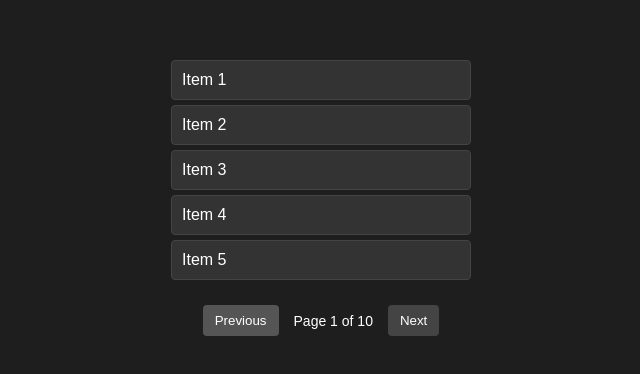
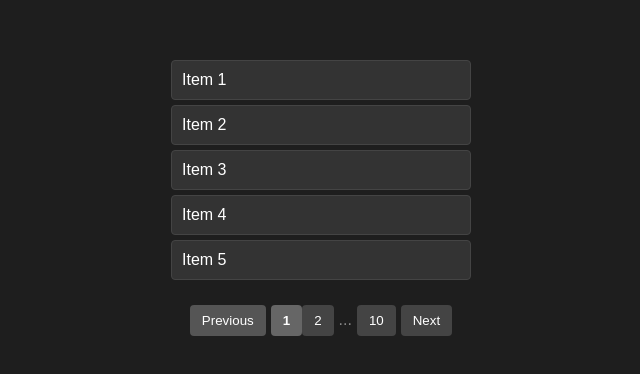
Before and after one commit to Prakritig01/Pagination, a plain HTML site: page index.html in a window 1280 px wide. Shown: the part 202-576 px from the top of the page, without its empty margins (319-959 px from the left). Drawn offline with Linux system fonts and the light colour scheme.

Commit message:
dynamic boxes

```diff
--- a/script.js
+++ b/script.js
@@ -4,23 +4,21 @@ let currentPage = 1;
 const itemContainer = document.querySelector(".itemContainer");
 const prevBtn = document.querySelector("#prev");
 const nextBtn = document.querySelector("#next");
+const pageInfo = document.querySelector("#pageInfo");
 
 
-
-for(let i = 1 ;i<= 50; i++){
+for (let i = 1; i <= 50; i++) {
     items.push(`Item ${i}`);
 }
 
-function displayItems(){
+
+function displayItems() {
     itemContainer.innerHTML = "";
+    const start = (currentPage - 1) * itemPerPage;
+    const end = start + itemPerPage;
+    const itemsToDisplay = items.slice(start, end);
 
-    const start = (currentPage-1)*itemPerPage;
-    const end = start + itemPerPage;
-    const itemToDisplay = items.slice(start,end);
-    console.log(itemToDisplay);
-
-
-    itemToDisplay.forEach((element) =>{
+    itemsToDisplay.forEach((element) => {
         const itemDiv = document.createElement("div");
         itemDiv.className = "item";
         itemDiv.textContent = element;
@@ -30,25 +28,62 @@ function displayItems(){
     updatePagination();
 }
 
-function updatePagination (){
-    const pageInfo = document.querySelector("#pageInfo");
-    const totalPages = Math.ceil(items.length/itemPerPage);
 
-    pageInfo.textContent = `Page ${currentPage} of ${totalPages}`;
-    prevBtn.disabled =currentPage === 1;
+function updatePagination() {
+    const totalPages = Math.ceil(items.length / itemPerPage);
+    pageInfo.innerHTML = "";
+    prevBtn.disabled = currentPage === 1;
+    createPageButton(1);
+
+    if (currentPage > 1 ) {
+        addEllipsis();
+    }
+
+    let startPage = Math.max(2, currentPage - 1);
+    let endPage = Math.min(totalPages - 1, currentPage + 1);
+
+    for (let i = startPage; i <= endPage; i++) {
+        createPageButton(i);
+    }
+
+    if (currentPage < totalPages ) {
+        addEllipsis();
+    }
+
+    if (totalPages > 1) {
+        createPageButton(totalPages);
+    }
+
     nextBtn.disabled = currentPage === totalPages;
 }
 
-function nextPage(){
+
+function createPageButton(pageNumber) {
+    const pageButton = document.createElement("button");
+    pageButton.textContent = pageNumber;
+    pageButton.className = pageNumber === currentPage ? "active" : "";
+    pageButton.addEventListener("click", () => {
+        currentPage = pageNumber;
+        displayItems();
+    });
+    pageInfo.appendChild(pageButton);
+}
+
+function addEllipsis() {
+    const ellipsis = document.createElement("span");
+    ellipsis.textContent = "...";
+    ellipsis.className = "ellipsis";
+    pageInfo.appendChild(ellipsis);
+}
+
+prevBtn.addEventListener("click", () => {
+    currentPage--;
+    displayItems();
+});
+
+nextBtn.addEventListener("click", () => {
     currentPage++;
     displayItems();
-}
+});
 
-function prevPage(){
-    currentPage--;
-    displayItems();
-}
 displayItems();
-
-prevBtn.addEventListener("click" , prevPage);
-nextBtn.addEventListener("click",nextPage);
--- a/style.css
+++ b/style.css
@@ -1,9 +1,4 @@
 
-*{
-    margin: 0;
-    padding: 0;
-    box-sizing: border-box;
-}
 body {
     background-color: #1e1e1e;
     color: #ffffff;
@@ -32,6 +27,7 @@ body {
 .pagination {
     display: flex;
     align-items: center;
+    gap: 5px;
 }
 
 button {
@@ -40,7 +36,6 @@ button {
     border: none;
     padding: 8px 12px;
     cursor: pointer;
-    margin: 0 5px;
     border-radius: 4px;
 }
 
@@ -49,7 +44,13 @@ button:disabled {
     cursor: not-allowed;
 }
 
-#pageInfo {
-    margin: 0 10px;
-    font-size: 14px;
+button.active {
+    background-color: #666;
+    font-weight: bold;
+    color: #ffffff;
 }
+
+.ellipsis {
+    color: #888;
+    padding: 0 5px;
+}
```
